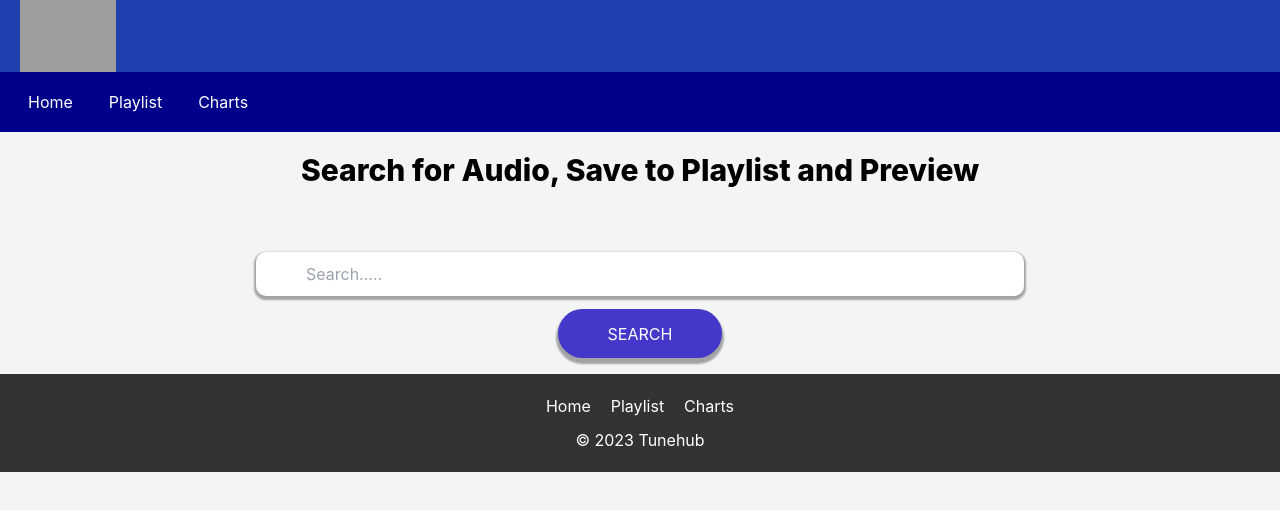
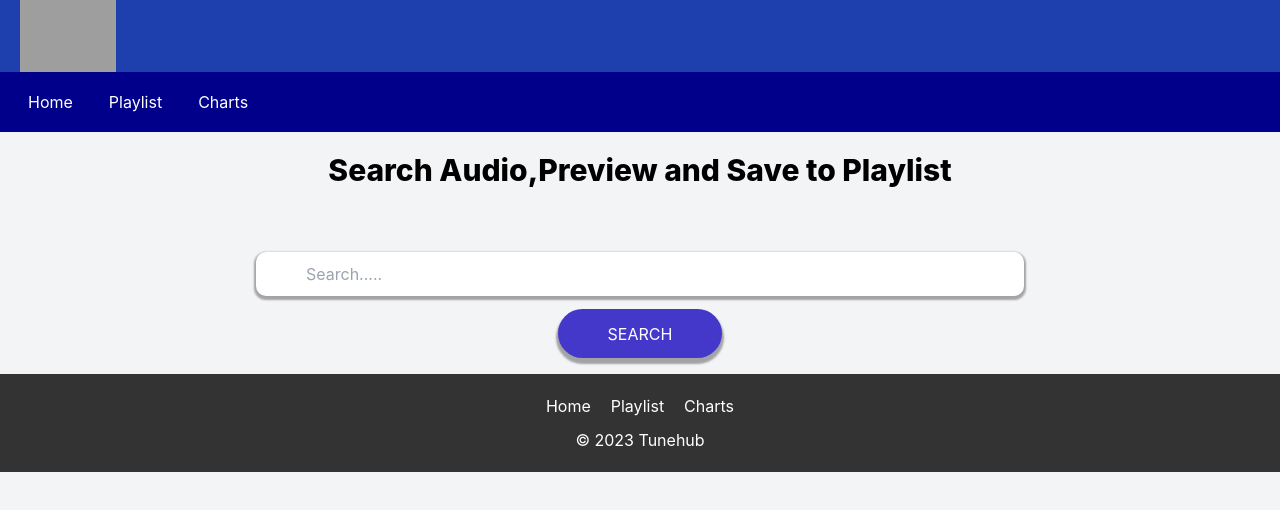
Before and after one commit to MuchokiDavid/Tunehub, a React (Create React App) app: page / in a window 1280 px wide. Shown: the top 510 px of the page. Built offline with nearby package versions, Linux system fonts and the light colour scheme; no server answers; grey boxes are pictures that could not be loaded.

Commit message:
completed task

```diff
--- a/src/App.js
+++ b/src/App.js
@@ -199,7 +199,7 @@ function App() {
         </Routes>
         {location.pathname !== '/player' && location.pathname !== '/chart' && (
           <div>
-            <p className="text-black mt-5 font-extrabold text-3xl">Search for Audio, Save to Playlist and Preview</p>
+            <p className="text-black mt-5 font-extrabold text-3xl">Search Audio,Preview and Save to Playlist  </p>
             <SearchBar token={token} updateTracklist={updateTracklist} />
           </div>
         )}
```
